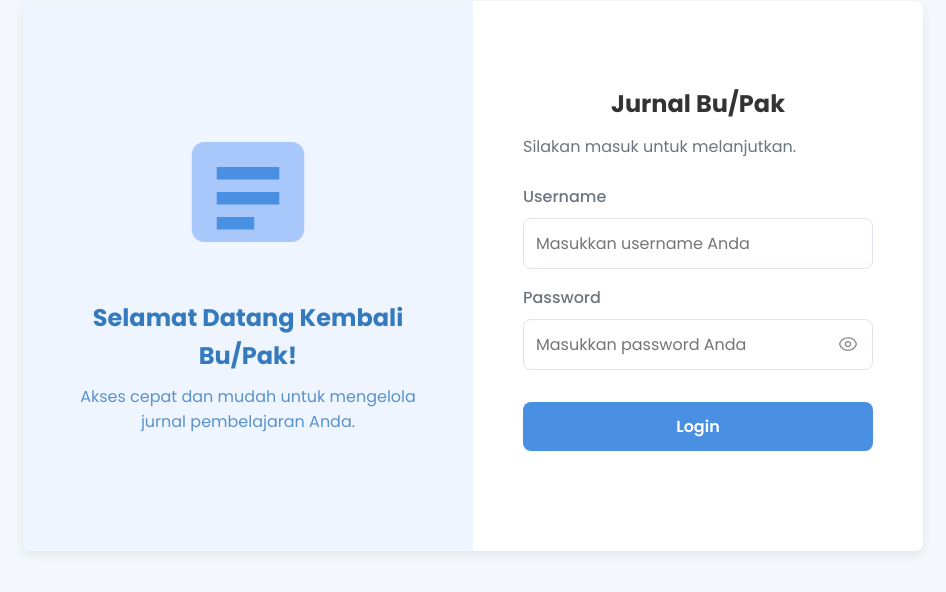
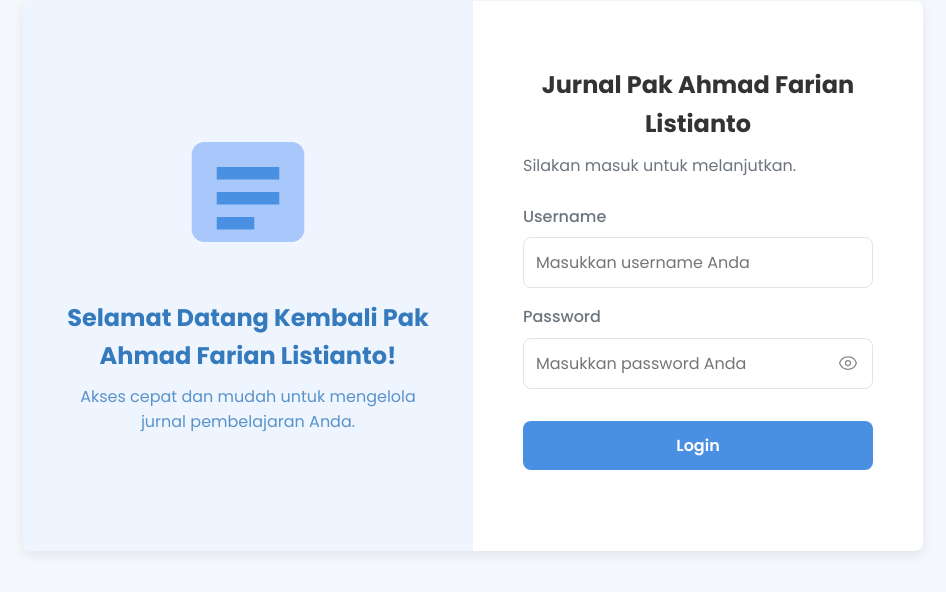
Before and after one commit to Wahyudi-1/jurnalAhmadFarianListianto, a plain HTML site: page index.html in a window 1280 px wide. Shown: the part 124-716 px from the top of the page, without its empty margins (167-1113 px from the left). Drawn offline with Linux system fonts and the light colour scheme.

Commit message:
Update index.html

```diff
--- a/index.html
+++ b/index.html
@@ -41,7 +41,7 @@
                     <path d="M7 12H17V14H7V12Z" fill="#4a90e2"/>
                     <path d="M7 16H13V18H7V16Z" fill="#4a90e2"/>
                 </svg>
-                <h3>Selamat Datang Kembali Bu/Pak!</h3>
+                <h3>Selamat Datang Kembali Pak Ahmad Farian Listianto!</h3>
                 <p>Akses cepat dan mudah untuk mengelola jurnal pembelajaran Anda.</p>
             </div>
         </div>
@@ -50,7 +50,7 @@
         <div class="login-form-container">
             <div class="login-form-content">
 
-                <h2 class="logo">Jurnal Bu/Pak</h2>
+                <h2 class="logo">Jurnal Pak Ahmad Farian Listianto</h2>
                 <p style="color: var(--text-light); margin-bottom: 25px;">Silakan masuk untuk melanjutkan.</p>
 
                 <form onsubmit="event.preventDefault(); document.getElementById('loginButton').click();">
```
